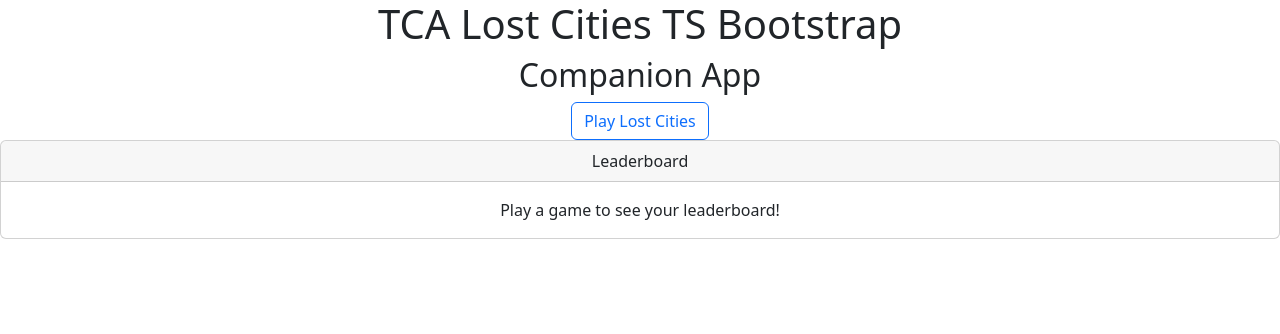
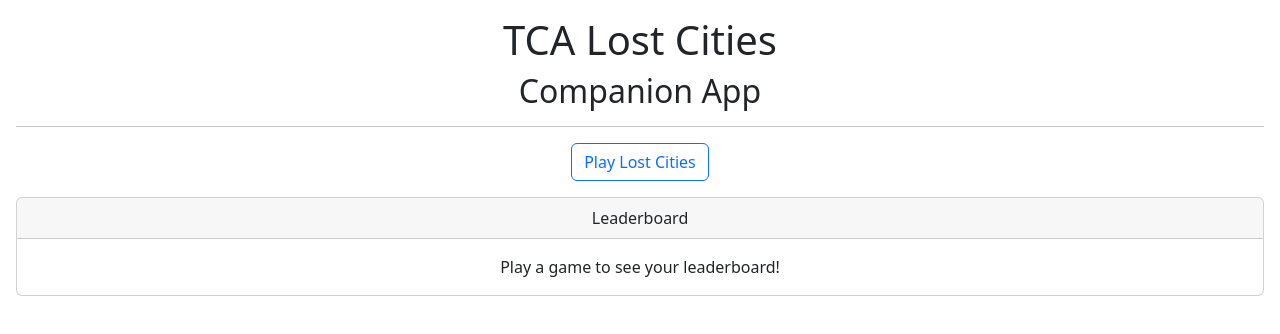
Before and after one commit to 2023-spring-adv-fe-tuth/tca-lost-cities-react-ts-bootstrap, a React (Create React App) app: page / in a window 1280 px wide. Shown: the top 334 px of the page. Built offline with nearby package versions, Linux system fonts and the light colour scheme.

Commit message:
screens/create-initial-placeholders

```diff
--- a/src/App.tsx
+++ b/src/App.tsx
@@ -1,37 +1,19 @@
 import React from 'react';
 import logo from './logo.svg';
 import './App.css';
-import Button from 'react-bootstrap/Button';
-import Card from 'react-bootstrap/Card';
 import 'bootstrap/dist/css/bootstrap.min.css';
-
-const Home = () => (
-  <>
-    <h1>
-      TCA Lost Cities TS Bootstrap
-    </h1>
-    <h2>
-      Companion App
-    </h2>
-    <Button
-      variant="outline-primary"
-    >
-      Play Lost Cities
-    </Button>
-    <Card>
-      <Card.Header>
-        Leaderboard
-      </Card.Header>
-      <Card.Body>
-        Play a game to see your leaderboard!
-      </Card.Body>
-    </Card>
-  </>
-);
+import { Home } from './Home';
 
 function App() {
   return (
-    <div className="App">
+    <div className="App m-3">
+      <h1>
+        TCA Lost Cities
+      </h1>
+      <h2>
+        Companion App
+      </h2>
+      <hr />
       <Home />
     </div>
   );
--- /dev/null
+++ b/src/Home.tsx
@@ -0,0 +1,24 @@
+import Button from 'react-bootstrap/Button';
+import Card from 'react-bootstrap/Card';
+
+export const Home = () => {
+    return (
+        <>
+            <Button
+                variant="outline-primary"
+            >
+                Play Lost Cities
+            </Button>
+            <Card
+                className="mt-3"
+            >
+                <Card.Header>
+                Leaderboard
+                </Card.Header>
+                <Card.Body>
+                Play a game to see your leaderboard!
+                </Card.Body>
+            </Card>
+        </>
+    )
+};
```
Also changed, not shown: src/Play.tsx (added, +7 -0 lines), src/Setup.tsx (added, +7 -0 lines).
